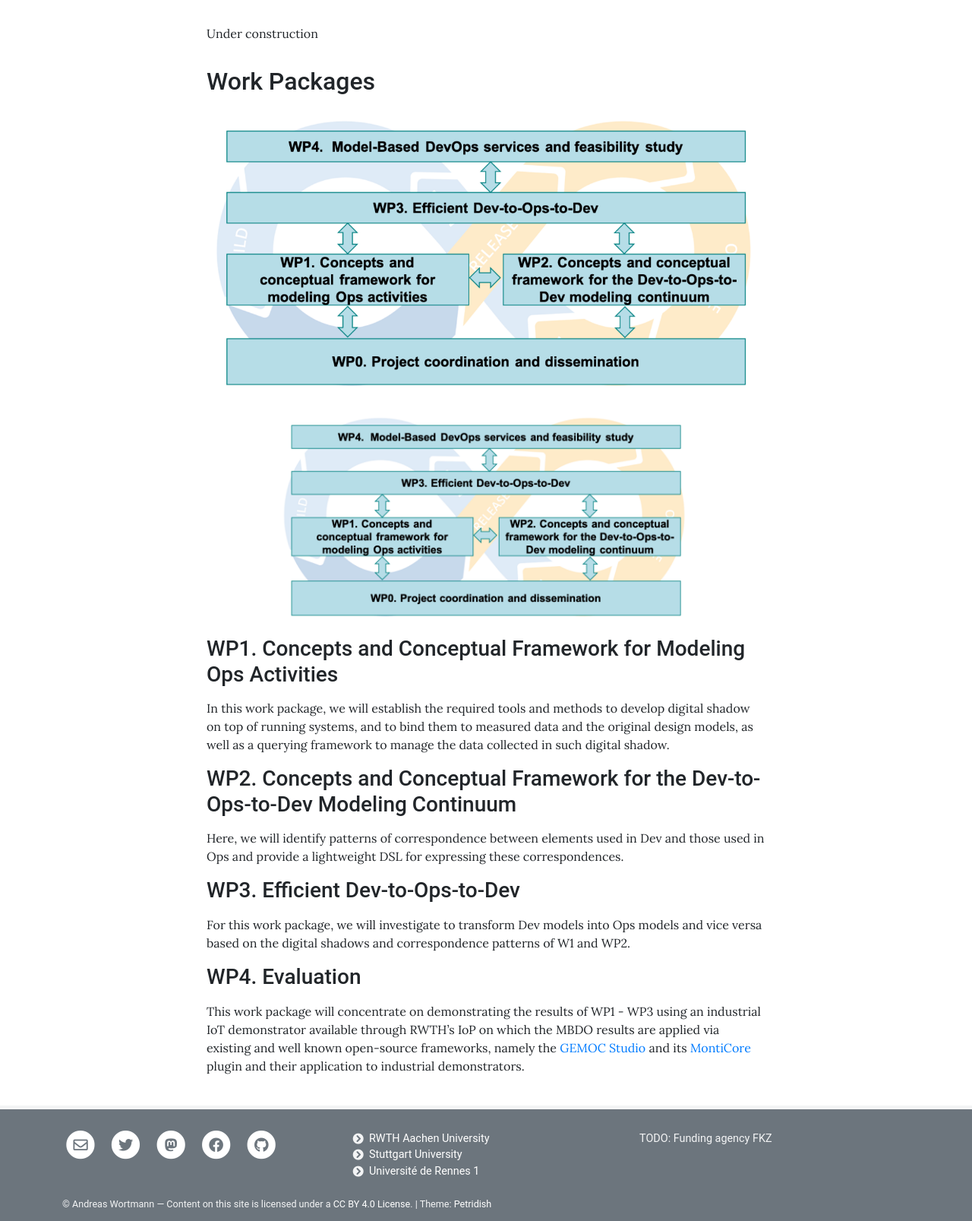
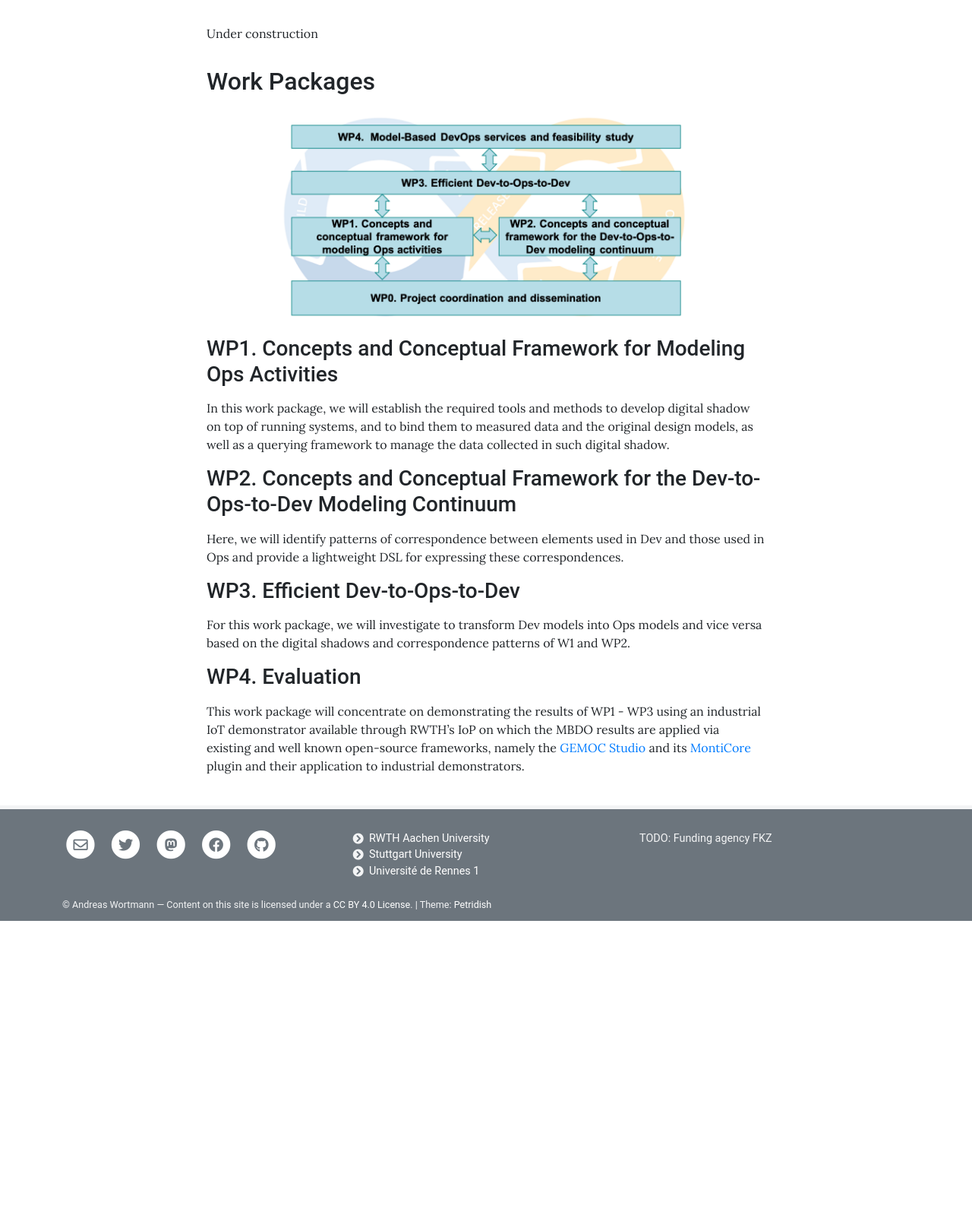
Before and after one commit to mbdo/mbdo.github.io, a Jekyll site: the page built from pages/objectives.md, in a window 1280 px wide. Shown: the part 259-1866 px from the top of the page at 76% size. Built offline with Jekyll 4.4.1, drawn with Linux system fonts in a browser that asks for light colours; after the commit the page ends 1471 px from its top, so only the background shows below that.

Commit message:
Minor update

```diff
--- a/pages/objectives.md
+++ b/pages/objectives.md
@@ -8,8 +8,6 @@ background: /assets/theme/images/uni_stuttgart.jpg
 Under construction
 
 ## Work Packages
-
-![image tooltip here](/assets/images/work_packages.png)
 
 <img src="/assets/images/work_packages.png" width="75%">
 
```
